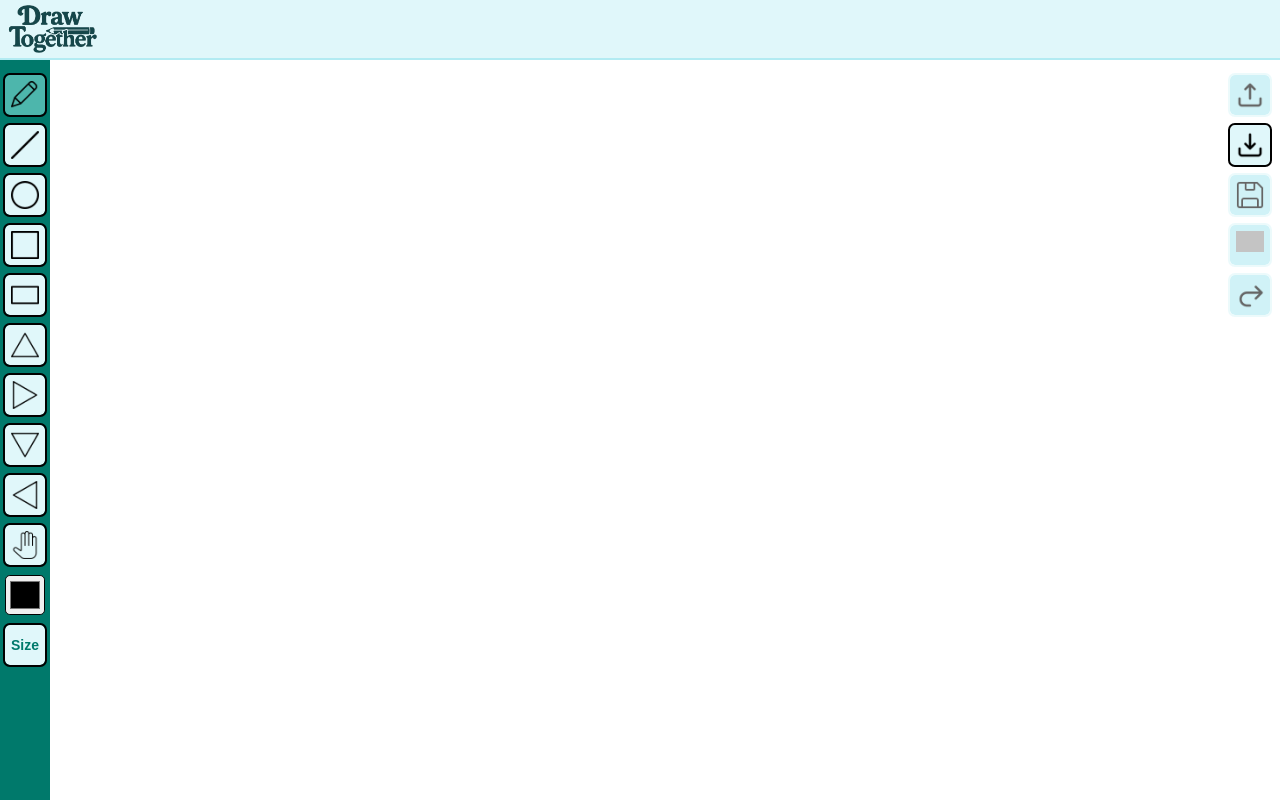
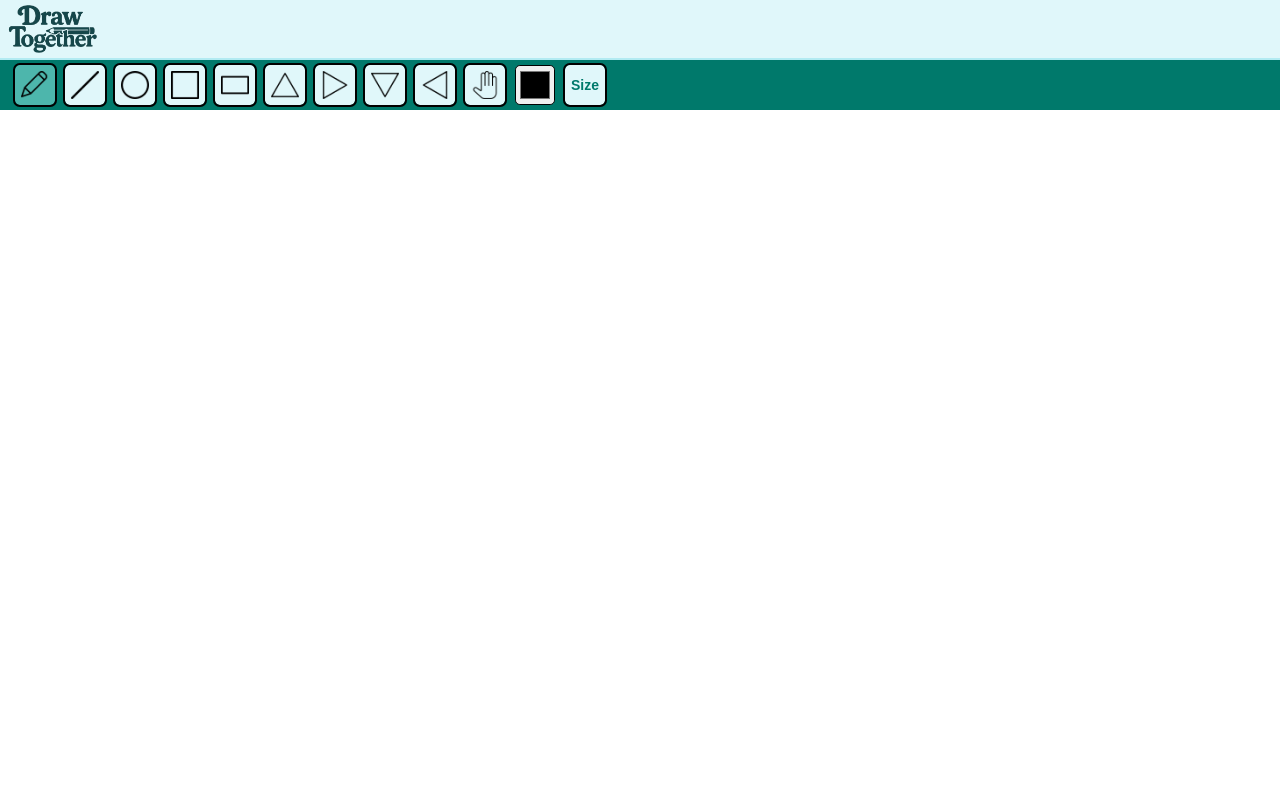
Before and after one commit to azeemabrarkhan/Draw-Together, a React (Vite) app in the folder frontend/: page / in a window 1280 px wide. Built offline with nearby package versions, Linux system fonts and the light colour scheme; grey boxes are pictures that could not be loaded.

Commit message:
change to horizontal tool bar

```diff
--- a/frontend/src/components/button/buttons.tsx
+++ b/frontend/src/components/button/buttons.tsx
@@ -27,9 +27,9 @@ export const Button = ({
       disabled={isDisabled}
     >
       {url && (
-        <div className={styles.icon} style={{ backgroundImage: url }}></div>
+        <div className={styles.content} style={{ backgroundImage: url }}></div>
       )}
-      {text && text}
+      {text && <div className={styles.content}>{text}</div>}
     </button>
   );
 };
--- a/frontend/src/components/button/styles.module.css
+++ b/frontend/src/components/button/styles.module.css
@@ -1,11 +1,11 @@
 .button {
-  margin: 5px 0;
+  margin: 0 5px;
   height: 40px;
-  text-align: center;
 
-  .icon {
+  .content {
     height: 28px;
     width: 28px;
+    line-height: 28px;
     background-size: contain;
     background-repeat: no-repeat;
   }
@@ -14,6 +14,13 @@
     padding: 0;
     min-width: 20px;
     height: 20px;
+    line-height: 20px;
+
+    .content {
+      height: 20px;
+      width: 20px;
+      line-height: 20px;
+    }
   }
 
   &.selected,
--- a/frontend/src/components/canvas-board/canvas-board.tsx
+++ b/frontend/src/components/canvas-board/canvas-board.tsx
@@ -234,7 +234,6 @@ export const CanvasBoard = ({
   console.log("rendering");
 
   return (
-    <div className={styles["canvas_container"]}>
     <canvas
       className={styles.canvas}
       ref={canvasRef}
@@ -243,13 +242,5 @@ export const CanvasBoard = ({
       onMouseUp={handleMouseUp}
       onWheel={handleZoom}
     />
-      <CanvasButtons
-        canvas={canvasRef}
-        panCoords={panCoords}
-        history={history}
-        redoHistory={redoHistory}
-        zoom={zoom.current}
-      />
-    </div>
   );
 };
--- a/frontend/src/components/canvas-board/styles.module.css
+++ b/frontend/src/components/canvas-board/styles.module.css
@@ -1,9 +1,3 @@
-.canvas_container {
+.canvas {
   flex-grow: 1;
-  position: relative;
-
-  .canvas {
-    width: 100%;
-    height: 100%;
-  }
 }
--- a/frontend/src/components/tool-bar/styles.module.css
+++ b/frontend/src/components/tool-bar/styles.module.css
@@ -1,20 +1,19 @@
 .tool_bar {
-  max-width: 50px;
+  max-height: 50px;
   background-color: var(--color-teal);
-  padding: 10px 5px;
-
+  padding: 5px 10px;
   display: flex;
-  flex-direction: column;
 
   .color-selector {
-    width: auto;
-    margin: 5px 0;
+    width: 40px;
+    margin: 0 5px;
     height: 40px;
     border-radius: 12%;
   }
 
   .size_button_container {
     display: flex;
+    flex-direction: column;
     gap: 10px;
     align-items: center;
     z-index: 1;
--- a/frontend/src/pages/home/styles.module.css
+++ b/frontend/src/pages/home/styles.module.css
@@ -1,4 +1,5 @@
 .home {
   display: flex;
   height: 100%;
+  flex-direction: column;
 }
```
Lines whose indentation alone changed are shown as unchanged.
